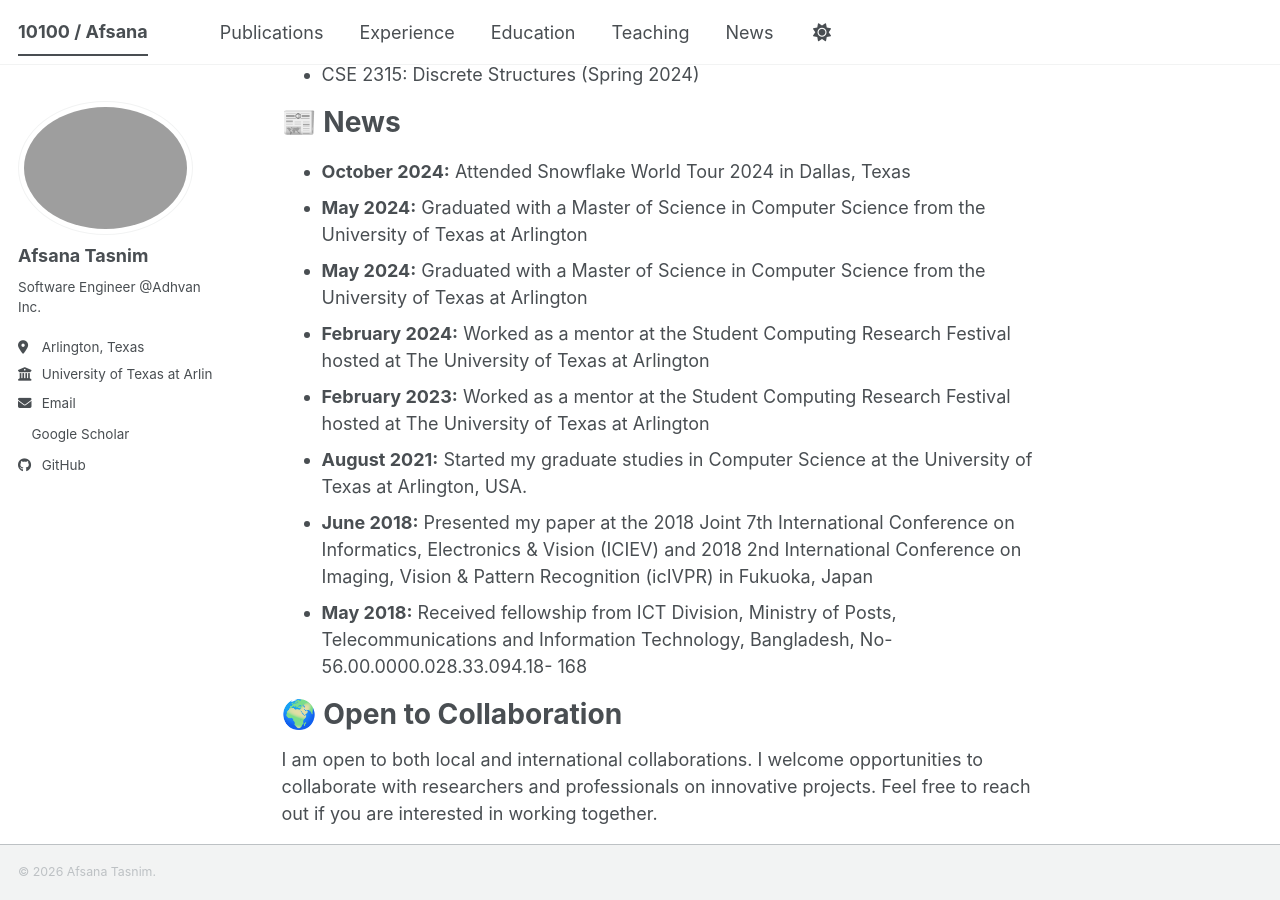
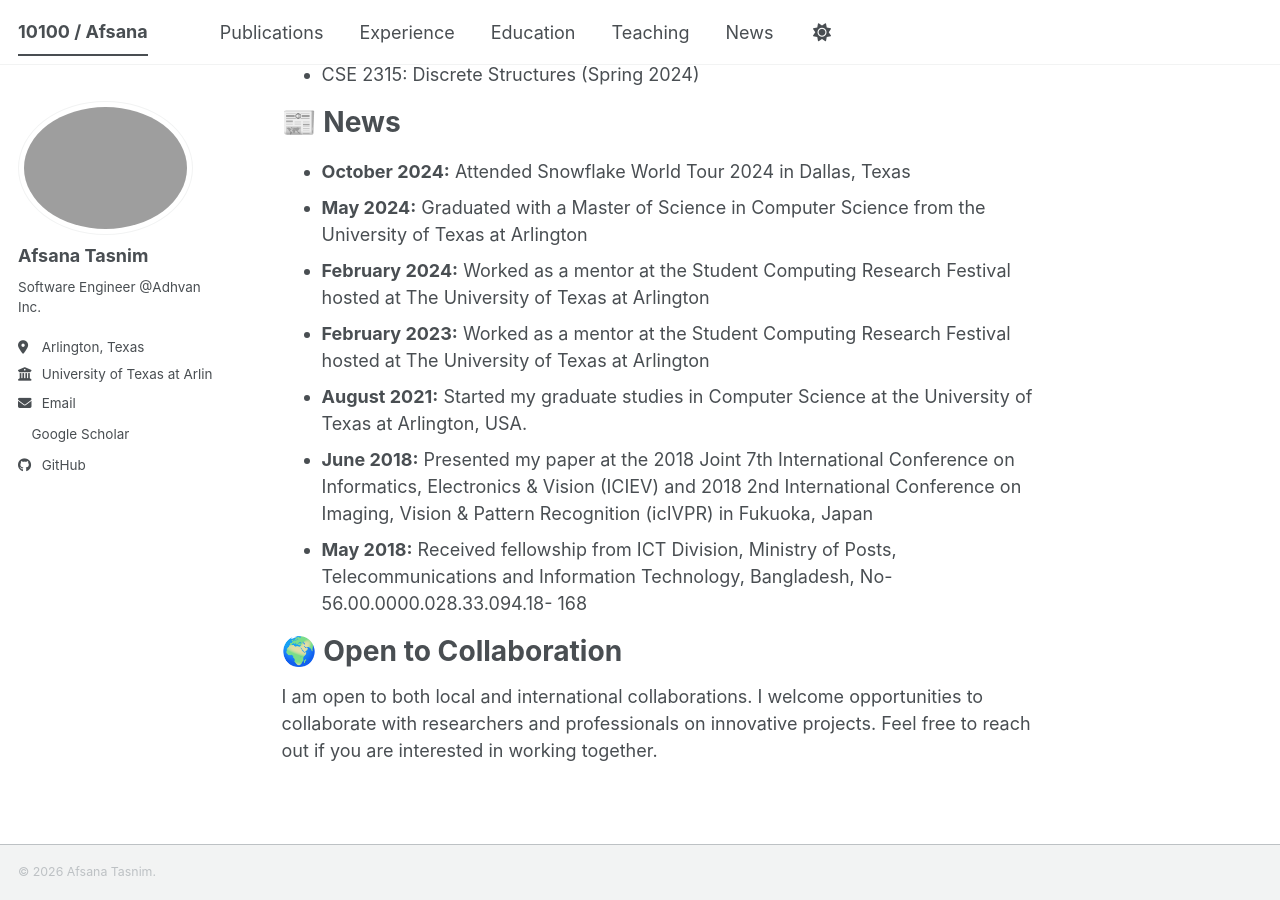
Before and after one commit to AfsanaTasnim/AfsanaTasnim.github.io, a Jekyll site: the page built from _pages/about.md, in a window 1280 px wide and 900 px high, scrolled down 1493 px. Built offline with Jekyll 4.4.1, drawn with Linux system fonts in a browser that asks for light colours; a style sheet for code colours, icons or effects is not loaded.

Commit message:
Update about.md
Removed duplicate graduation entry from news section.

```diff
--- a/_pages/about.md
+++ b/_pages/about.md
@@ -43,7 +43,6 @@ I have published one peer-reviewed research paper, which has received [3](https:
 <h1 id="news" style="scroll-margin-top: 80px;">📰 News</h1>
 - **October 2024:** Attended Snowflake World Tour 2024 in Dallas, Texas
 - **May 2024:** Graduated with a Master of Science in Computer Science from the University of Texas at Arlington
-- **May 2024:** Graduated with a Master of Science in Computer Science from the University of Texas at Arlington
 - **February 2024:** Worked as a mentor at the Student Computing Research Festival hosted at The University of Texas at Arlington
 - **February 2023:** Worked as a mentor at the Student Computing Research Festival hosted at The University of Texas at Arlington
 - **August 2021:** Started my graduate studies in Computer Science at the University of Texas at Arlington, USA.
```
